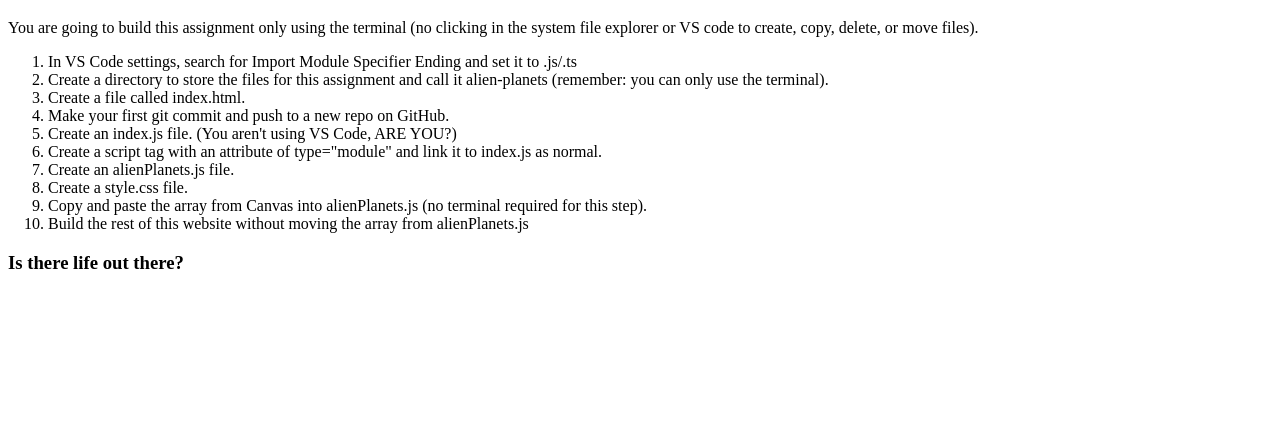
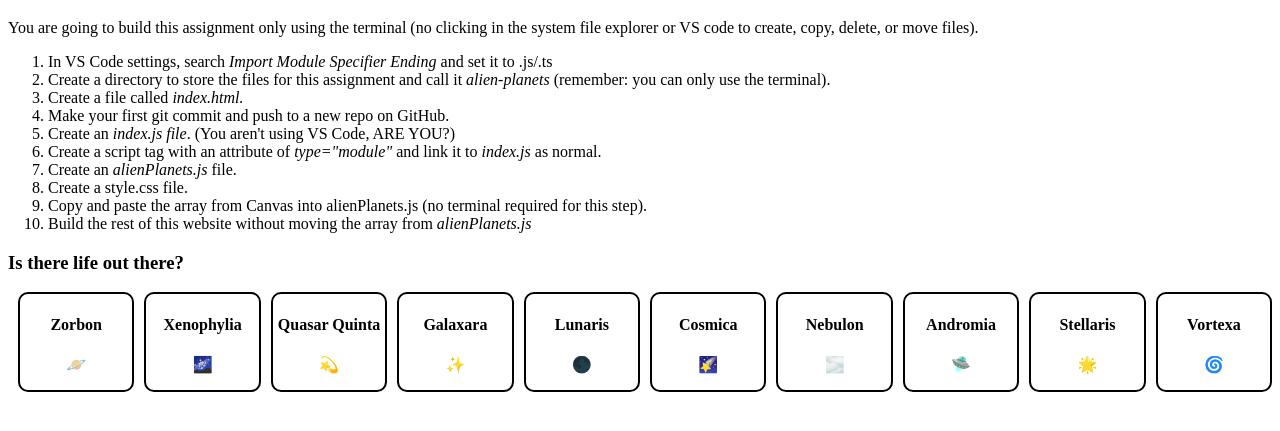
Before and after one commit to Moreen-n/alienplanets, a plain HTML site: page index.html in a window 1280 px wide. Shown: the part 61-492 px from the top of the page. Drawn offline with Linux system fonts and the light colour scheme.

Commit message:
final code unless otherwise

```diff
--- a/alienPlanets.js
+++ b/alienPlanets.js
@@ -1,4 +1,4 @@
-const alienPlanets = [
+export const alienPlanets = [
   {
     id: 1,
     name: "Zorbon",
--- a/index.html
+++ b/index.html
@@ -16,21 +16,23 @@
     </p>
     <ol>
       <li>
-        In VS Code settings, search for Import Module Specifier Ending and set
-        it to .js/.ts
+        In VS Code settings, search <i> Import Module Specifier Ending </i>and
+        set it to .js/.ts
       </li>
       <li>
         Create a directory to store the files for this assignment and call it
-        alien-planets (remember: you can only use the terminal).
+        <i>alien-planets</i> (remember: you can only use the terminal).
       </li>
-      <li>Create a file called index.html.</li>
+      <li>Create a file called <i>index.html.</i></li>
       <li>Make your first git commit and push to a new repo on GitHub.</li>
-      <li>Create an index.js file. (You aren't using VS Code, ARE YOU?)</li>
       <li>
-        Create a script tag with an attribute of type="module" and link it to
-        index.js as normal.
+        Create an <i>index.js file</i>. (You aren't using VS Code, ARE YOU?)
       </li>
-      <li>Create an alienPlanets.js file.</li>
+      <li>
+        Create a script tag with an attribute of<i> type="module"</i> and link
+        it to <i>index.js </i>as normal.
+      </li>
+      <li>Create an <i>alienPlanets.js </i>file.</li>
       <li>Create a style.css file.</li>
       <li>
         Copy and paste the array from Canvas into alienPlanets.js (no terminal
@@ -38,10 +40,11 @@
       </li>
       <li>
         Build the rest of this website without moving the array from
-        alienPlanets.js
+        <i>alienPlanets.js</i>
       </li>
     </ol>
 
     <h3>Is there life out there?</h3>
+    <div class="planet-container"></div>
   </body>
 </html>
--- a/index.js
+++ b/index.js
@@ -0,0 +1,21 @@
+import { alienPlanets } from './alienPlanets.js';
+
+document.addEventListener("DOMContentLoaded", () => {
+  const planetContainer = document.querySelector(".planet-container");
+
+  for (let planet of alienPlanets) {
+    const alienDiv = document.createElement("div");
+    alienDiv.className = "alienDiv";
+
+    const planetName = document.createElement("h4");
+    planetName.textContent = planet.name;
+
+    const emoji = document.createElement("p");
+    emoji.className = "emoji";
+    emoji.textContent = planet.emoji;
+
+    alienDiv.appendChild(planetName);
+    alienDiv.appendChild(emoji);
+    planetContainer.appendChild(alienDiv);
+  }
+});
--- a/style.css
+++ b/style.css
@@ -0,0 +1,12 @@
+.alienDiv {
+  width: 10%;
+  border: 2px solid black;
+  margin-left: 10px;
+  text-align: center;
+  border-radius: 10px;
+}
+.planet-container {
+  display: flex;
+
+  justify-content: space-between;
+}
```
Lines whose indentation alone changed are shown as unchanged.
